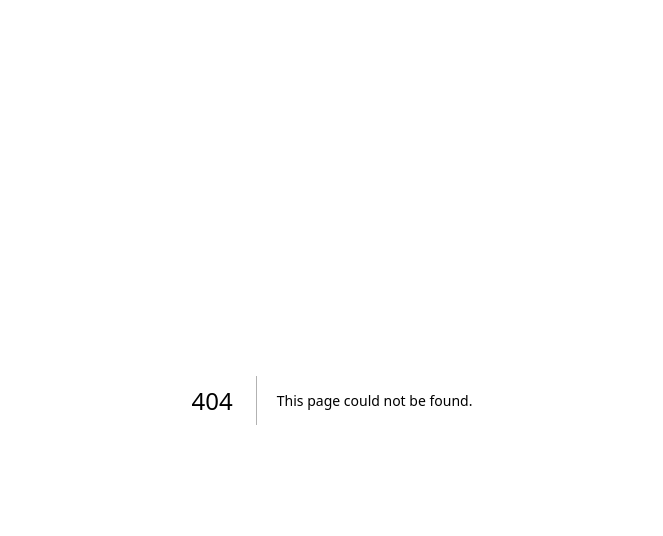
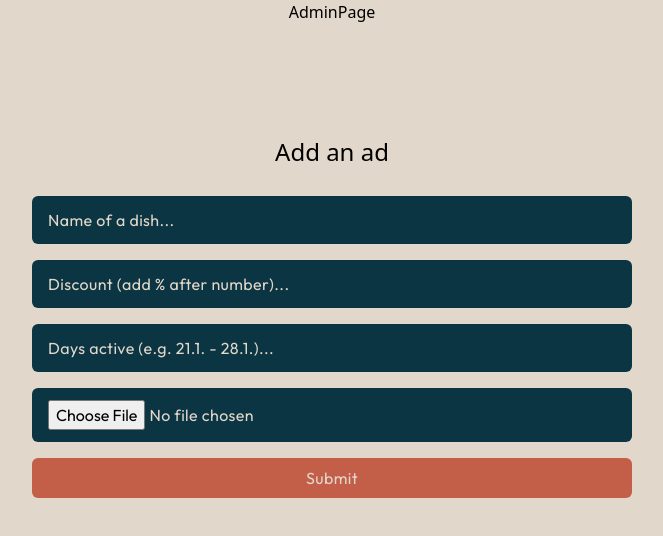
Before and after one commit to JEKO10/GBC, a Next.js app: page /admin in a window 1280 px wide. Before the commit this address had no page. Shown: the top 536 px of the page, without its empty margins (308-971 px from the left). Built offline with nearby package versions, Linux system fonts and the light colour scheme.

Commit message:
form for adding ads

```diff
--- /dev/null
+++ b/app/admin/components/Ads.tsx
@@ -0,0 +1,38 @@
+import React from "react";
+
+const Ads = () => {
+  return (
+    <article className="mt-28">
+      <h3 className="text-2xl">Add an ad</h3>
+      <form className="flex justify-center items-center flex-col mt-5 w-1/2 mx-auto">
+        <input
+          type="text"
+          className="bg-primary text-body outline-none placeholder-body text-md tracking-wide w-full font-outfit px-3 py-2 my-2 border-4 border-transparent rounded-md focus:border-secondary focus:border-4"
+          placeholder="Name of a dish..."
+        />
+        <input
+          type="text"
+          className="bg-primary text-body outline-none placeholder-body text-md tracking-wide w-full font-outfit px-3 py-2 my-2 border-4 border-transparent rounded-md focus:border-secondary focus:border-4"
+          placeholder="Discount (add % after number)..."
+        />
+        <input
+          type="text"
+          className="bg-primary text-body outline-none placeholder-body text-md tracking-wide w-full font-outfit px-3 py-2 my-2 border-4 border-transparent rounded-md focus:border-secondary focus:border-4"
+          placeholder="Days active (e.g. 21.1. - 28.1.)..."
+        />
+        <input
+          type="file"
+          name="images"
+          placeholder="Image of a dish"
+          accept="image/*"
+          className="bg-primary text-body outline-none placeholder-body text-md tracking-wide w-full font-outfit px-3 py-2 my-2 border-4 border-transparent rounded-md focus:border-secondary focus:border-4"
+        />
+        <button className="bg-secondary text-body font-outfit text-md tracking-wide w-full my-2 px-3 py-2 rounded-md transition-colors hover:bg-primary">
+          Submit
+        </button>
+      </form>
+    </article>
+  );
+};
+
+export default Ads;
--- /dev/null
+++ b/app/admin/page.tsx
@@ -0,0 +1,14 @@
+import React from "react";
+
+import Ads from "./components/Ads";
+
+const AdminPage = () => {
+  return (
+    <section className="px-10 text-center">
+      <h2>AdminPage</h2>
+      <Ads />
+    </section>
+  );
+};
+
+export default AdminPage;
```
Also changed, not shown: 1 other file (tests, documents, lock files or other folders).
